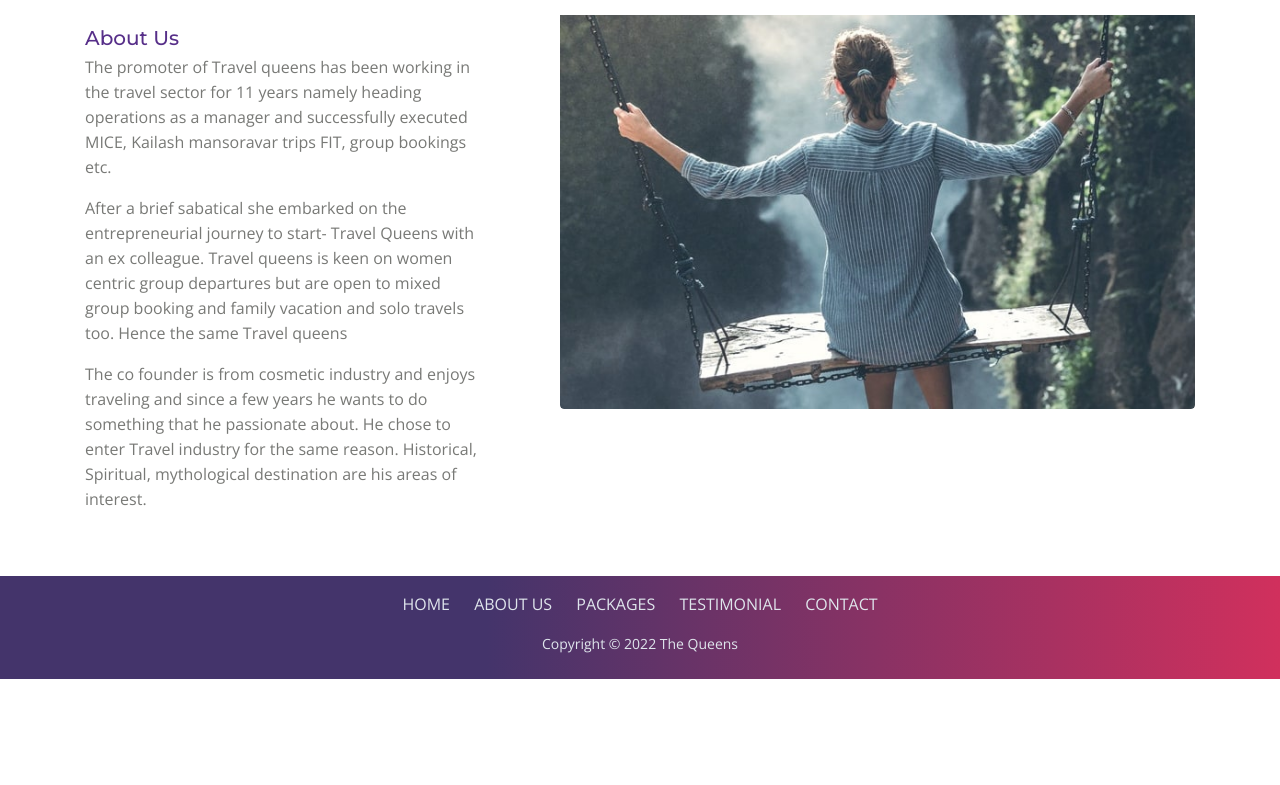
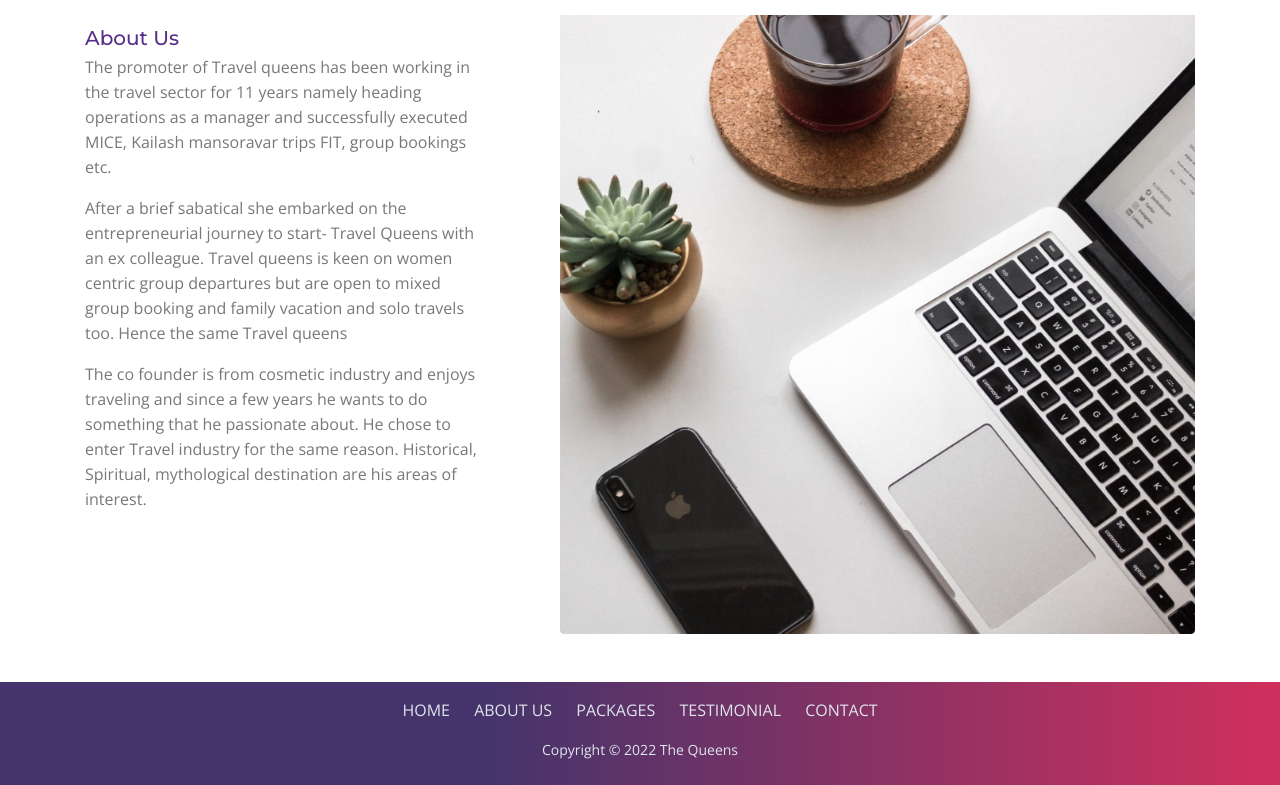
Before and after one commit to ashusalvi/The-Queen-Travel, a PHP site: page /aboutus.php in a window 1280 px wide. Shown: the part 111-896 px from the top of the page. Before the commit the page ends 790 px from the top, so only its background shows below. Run offline with PHP 8.4, Linux system fonts and the light colour scheme.

Commit message:
about us

```diff
--- a/aboutus.php
+++ b/aboutus.php
@@ -76,7 +76,7 @@
                 </div> <!-- end of col -->
                 <div class="col-lg-7">
                     <div class="image-container">
-                        <img class="img-fluid" src="images/intro-office.jpg" alt="alternative">
+                        <img class="img-fluid" src="images/about_us.jpeg" alt="alternative">
                     </div> <!-- end of image-container -->
                 </div> <!-- end of col -->
             </div> <!-- end of row -->
```
Also changed, not shown: images/about_us.jpeg (added).
